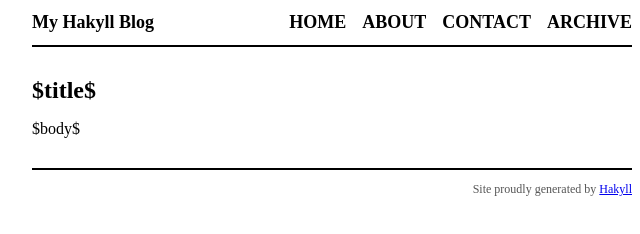
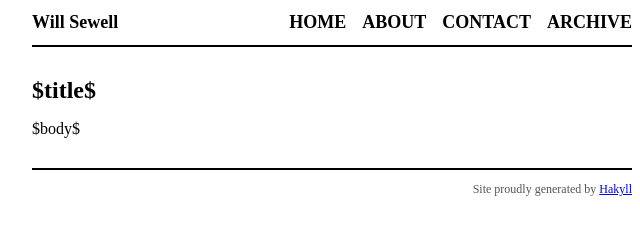
Before and after one commit to WillSewell/mysite2014, a plain HTML site: page templates/default.html in a window 1280 px wide. Shown: the full height of the page, 308-948 px from the left. Drawn offline with Linux system fonts and the light colour scheme.

Commit message:
Updated the heading with my name.

```diff
--- a/templates/default.html
+++ b/templates/default.html
@@ -10,7 +10,7 @@
     <body>
         <div id="header">
             <div id="logo">
-                <a href="/">My Hakyll Blog</a>
+                <a href="/">Will Sewell</a>
             </div>
             <div id="navigation">
                 <a href="/">Home</a>
```
